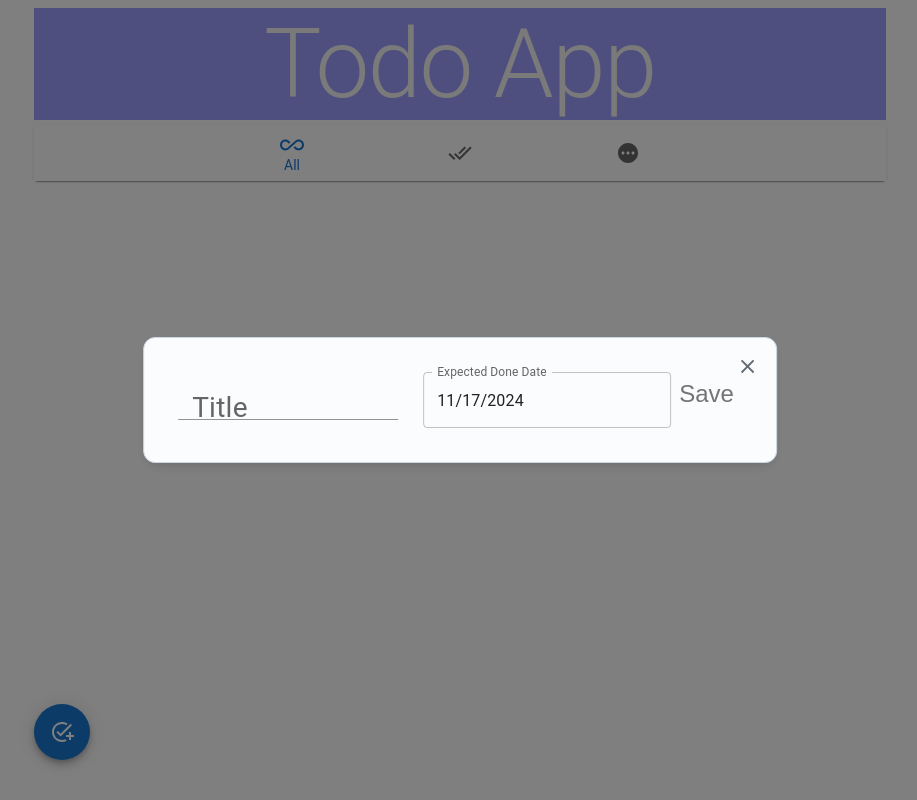
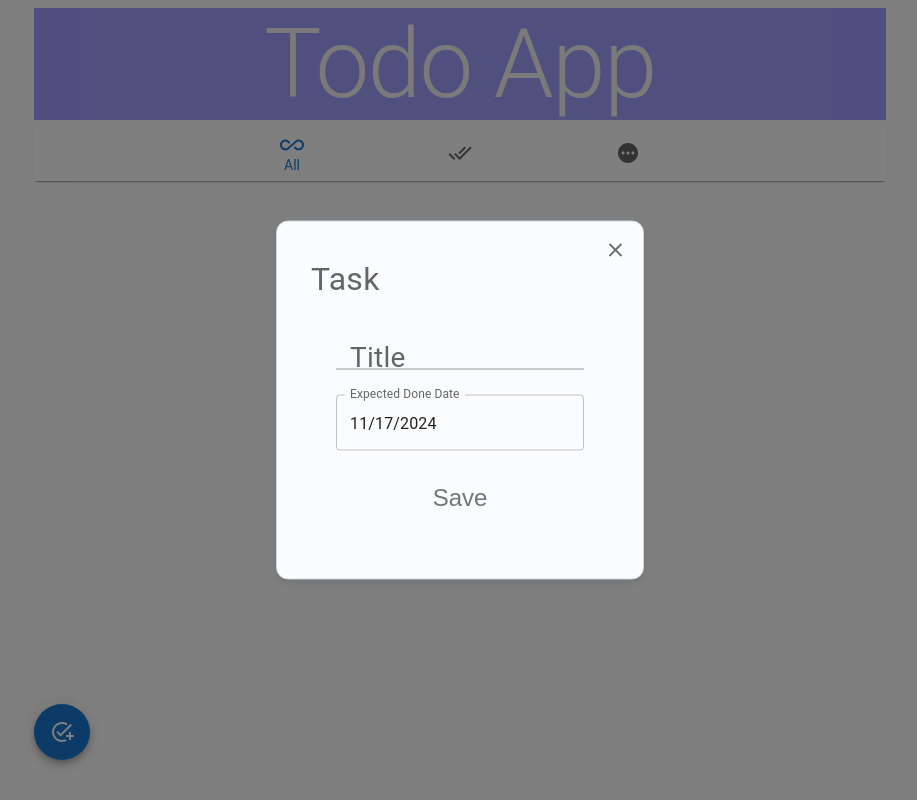
Before and after one commit to ALITO1998/todolist, a React (Create React App) app: page / in a window 1280 px wide. Both pictures are taken after a click on the button "add". Shown: the whole page, without its empty margins (180-1097 px from the left). Built offline with nearby package versions, Linux system fonts and the light colour scheme.

Commit message:
remove unused code & add late icon to task

```diff
--- a/src/Components/AddTaskModal/AddTask/AddTask.js
+++ b/src/Components/AddTaskModal/AddTask/AddTask.js
@@ -1,18 +1,19 @@
 import React from 'react';
-import { Box, FormControl, IconButton, Alert } from '@mui/material';
+import { Box, FormControl, IconButton, Alert, FormLabel } from '@mui/material';
 import Task from '../../Content/Task/Task';
 
 const AddTask = ({ addTaskBtnHandler, alertEmpty, inputTaskHandler, task }) => {
 
     return (
         <Box id='addTaskBox' component="form" onSubmit={addTaskBtnHandler} sx={{ margin: '10px', }}>
-            <FormControl sx={{ marginRight: '25px', display: 'flex' }} >
+            <FormLabel sx={{ fontSize: '32px' }}>Task</FormLabel>
+            <FormControl sx={{ margin: '10px', display: 'flex' }} >
                 {alertEmpty && <Alert severity="error" sx={{ mb: '5px' }}>Task cannot be empty</Alert>}
             </FormControl>
 
             <Task type='add' inputTaskHandler={inputTaskHandler} task={task} />
 
-            <FormControl>
+            <FormControl sx={{ margin: '25px', display: 'flex' }}>
                 <IconButton type="submit" >Save</IconButton>
             </FormControl>
         </Box >);
--- a/src/Components/Content/Task/Task.js
+++ b/src/Components/Content/Task/Task.js
@@ -1,10 +1,9 @@
-import { FormControl, Input, InputLabel, ListItemText, Typography } from '@mui/material'
+import { Alert, FormControl, Input, InputLabel, ListItemText } from '@mui/material'
 import React, { Fragment } from 'react'
-import { DateCalendar } from '@mui/x-date-pickers/DateCalendar';
 import { AdapterDayjs } from '@mui/x-date-pickers/AdapterDayjs';
 import { LocalizationProvider } from '@mui/x-date-pickers/LocalizationProvider';
 import dayjs from 'dayjs';
-import { DateField, DatePicker } from '@mui/x-date-pickers';
+import { DatePicker } from '@mui/x-date-pickers';
 
 const Task = ({ task, type, inputTaskHandler }) => {
     if (type === 'add') {
@@ -16,23 +15,23 @@ const Task = ({ task, type, inputTaskHandler }) => {
 
 const TaskShow = ({ task }) => {
     const date = new Date(task.expectedDoneDate.$d);
-    return <Fragment>
+    return (<Fragment>
         <ListItemText
             primary={task.title}
             secondary={"Task end date: " + date.getFullYear() + "/" + (date.getMonth() + 1) + "/" + date.getDate()}
             sx={task.status === 'done' ? { textDecorationLine: 'line-through' } : {}} />
-    </Fragment>
+        {task.status === 'not yet' && date < new Date() ? <Alert severity="warning">Late</Alert> : <></>}
+    </Fragment>);
 }
 
 
 const TaskAdded = ({ inputTaskHandler, task }) => {
     return (<Fragment>
-        <FormControl sx={{ marginRight: '25px' }} >
+        <FormControl sx={{ margin: '25px', display: 'flex', marginTop: "0px" }} >
             <InputLabel sx={{ fontSize: '28px' }} htmlFor="title">Title</InputLabel>
             <Input id="title" value={task.title || ""} onChange={inputTaskHandler} placeholder='Enter Your Task Title...' />
         </FormControl>
-        <FormControl>
-            {/* <Typography sx={{ fontSize: '28px', padding: '5px' }} htmlFor="expectedDoneDate">Expected Done Date</Typography> */}
+        <FormControl sx={{ margin: '25px', display: 'flex' }}>
             <LocalizationProvider dateAdapter={AdapterDayjs}>
                 <DatePicker label='Expected Done Date' id='expectedDoneDate' value={task.expectedDoneDate || dayjs()} onChange={(e) => { inputTaskHandler(e) }} />
             </LocalizationProvider>
```
